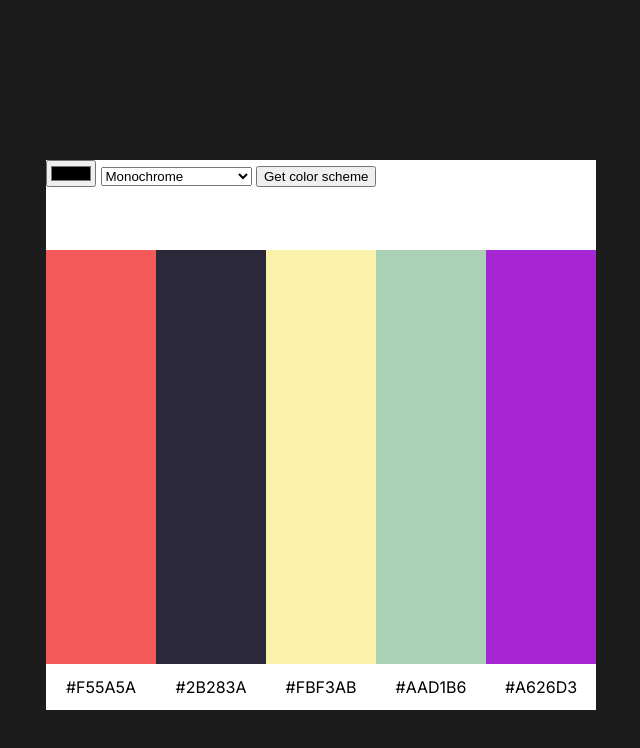
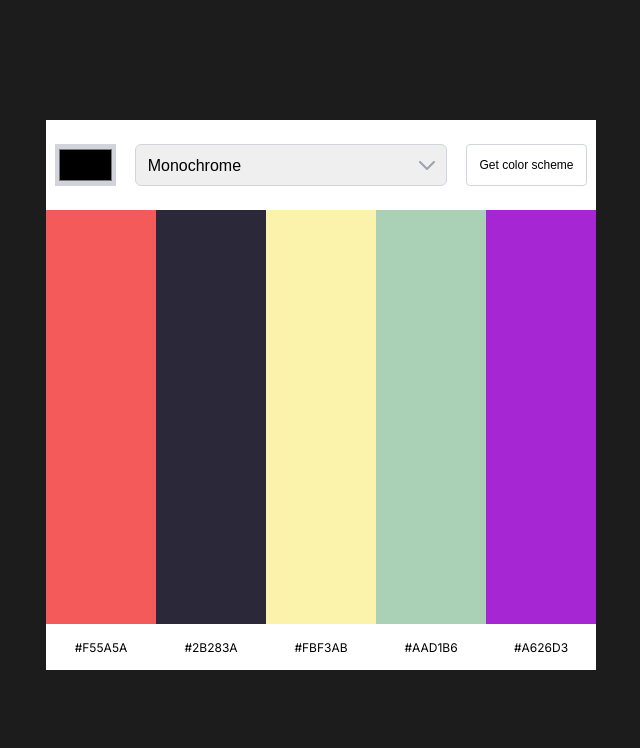
Before and after one commit to shymochkaa/color-scheme-generator, a plain HTML site: page index.html in a window 1280 px wide. Shown: the whole page, without its empty margins (319-959 px from the left). Drawn offline with Linux system fonts and the light colour scheme.

Commit message:
Completed CSS styling for index.html

```diff
--- a/css/index.css
+++ b/css/index.css
@@ -8,7 +8,8 @@ body {
     margin: 0;
     padding: 0;
     background-color: #1C1C1C;
-    font-family: "Inter", serif;;
+    font-family: "Inter", serif;
+    font-size: 0.75rem;
 }
 
 .container {
@@ -23,6 +24,46 @@ body {
     height: 90px;
 }
 
+.select-color-form {
+    height: 100%;
+    display: flex;
+    justify-content: space-around;
+    align-items: center;
+}
+
+.selected-color {
+    width: 61px;
+    height: 42px;
+
+    border: none;
+    background-color: #D1D5DB;
+    cursor: pointer;
+}
+
+
+.color-schemes {
+    font-size: 1rem;
+    width: 312px;
+    border: 1px solid #D1D5DB;
+    border-radius: 6px;
+    padding:  0.7em 0.7em;
+    appearance: none;
+    background-image: url("../images/arrow-down.svg");
+    background-repeat: no-repeat;
+    background-position: right 0.7rem top 50%;
+
+
+}
+
+.get-color-scheme-btn {
+    font-size: 0.75rem;
+    background: none;
+    border: 1px solid #D1D5DB;
+    border-radius: 4px;
+    padding: 1.1em 1em;
+
+}
+
 .colors {
     display: flex;
     height: 414px;
@@ -32,7 +73,6 @@ body {
 .color {
     height: 414px;
     width: 110px;
-    /* border: 1px solid brown; */
 }
 .color-one {
     background-color: #F55A5A;
@@ -56,6 +96,7 @@ body {
     display: flex;
     height: 46px;
     background-color: #FFFFFF;
+    font-size: 12px;
 
 }
 
@@ -65,6 +106,5 @@ body {
     align-items: center;
     height: 46px;
     width: 110px;
-    /* border: 1px solid brown; */
 
 }
--- a/index.html
+++ b/index.html
@@ -15,12 +15,12 @@
 
     <div class="container">
         <div class="header-container">
-            <form action="#">
+            <form id="select-color-form" class="select-color-form" action="#">
 
                 <input id="selected-color" class="selected-color" type="color" aria-label="Select a color">
 
 
-                <select id="color-schemes" name="lang" aria-label="Color schemes list" required>
+                <select id="color-schemes" class="color-schemes" name="lang" aria-label="Color schemes list" required>
                     <option value="monochrome">Monochrome</option>
                     <option value="monochrome-dark">Monochrome-dark</option>
                     <option value="monochrome-light">Monochrome-light</option>
@@ -30,7 +30,7 @@
                     <option value="triad">Triad</option>
                 </select>
 
-                <button>Get color scheme</button>
+                <button id="get-color-scheme-btn" class="get-color-scheme-btn">Get color scheme</button>
 
             </form>
 
```
Also changed, not shown: images/arrow-down.svg (added), 2 other files.
